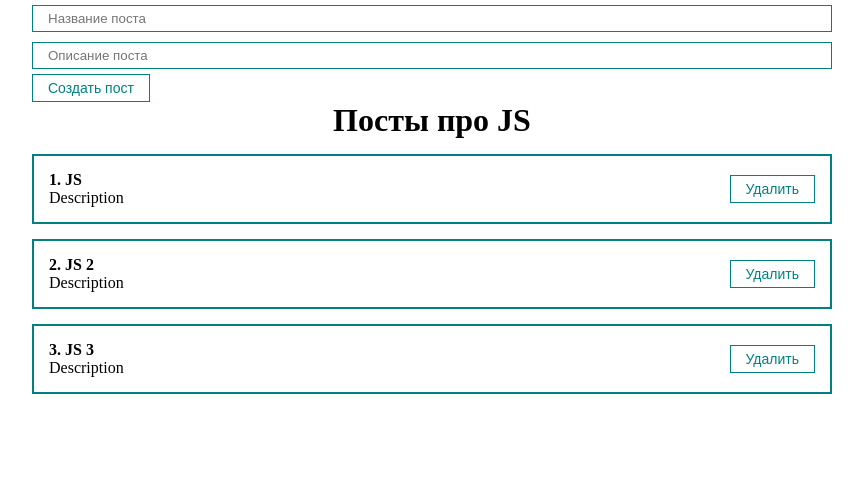
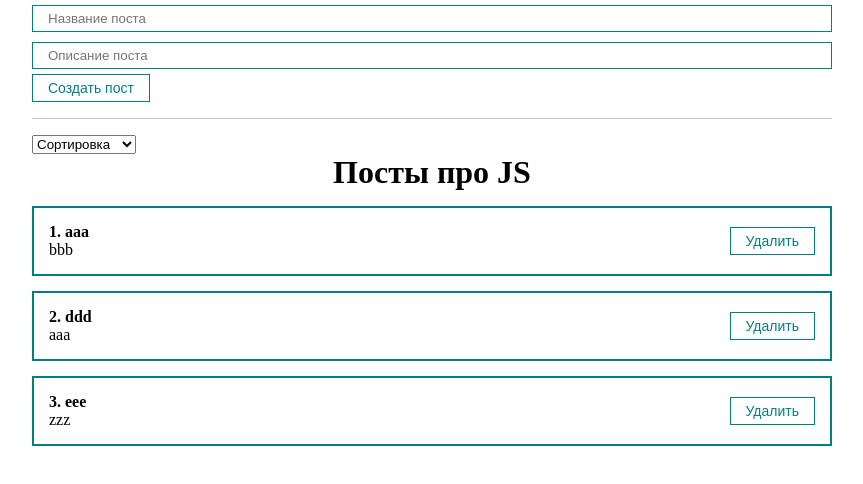
Before and after one commit to EvgenyMinin/React_Basic_2021, a React (Create React App) app: page / in a window 1280 px wide. Shown: the top 484 px of the page, without its empty margins (208-1071 px from the left). Built offline with nearby package versions, Linux system fonts and the light colour scheme.

Commit message:
added sorting posts

```diff
--- a/src/App.module.css
+++ b/src/App.module.css
@@ -2,3 +2,7 @@
   margin-top: 16px;
   text-align: center;
 }
+
+.selectContainer {
+  margin-top: 16px;
+}
--- a/src/App.tsx
+++ b/src/App.tsx
@@ -6,13 +6,21 @@ import { Post } from './models/Post';
 
 import './styles/App.css';
 import css from './App.module.css';
+import Select from './components/UI/select/Select';
+import { Option } from './models/types';
+
+const sortOptions: Option[] = [
+  { value: 'title', name: 'По названию' },
+  { value: 'body', name: 'По описанию' },
+];
 
 const App = () => {
   const [posts, setPosts] = useState<Post[]>([
-    { id: 1, title: 'JS', body: 'Description' },
-    { id: 2, title: 'JS 2', body: 'Description' },
-    { id: 3, title: 'JS 3', body: 'Description' },
+    { id: 1, title: 'aaa', body: 'bbb' },
+    { id: 2, title: 'ddd', body: 'aaa' },
+    { id: 3, title: 'eee', body: 'zzz' },
   ]);
+  const [selectedSort, setSelectedSort] = useState<string>('');
 
   const createPostHandler = (newPost: Post) => {
     setPosts([...posts, newPost]);
@@ -22,9 +30,25 @@ const App = () => {
     setPosts(posts.filter(p => p.id !== id));
   };
 
+  const sortPost = (sort: string) => {
+    setSelectedSort(sort);
+    const sorted = [...posts].sort((a, b) => a[sort as keyof Omit<Post, 'id'>].localeCompare(b[sort as keyof Omit<Post, 'id'>]));
+    setPosts(sorted);
+  };
+
   return (
     <div className="app">
       <PostForm onCreatePost={createPostHandler} />
+
+      <div className={css.selectContainer}>
+        <Select
+          value={selectedSort}
+          onChange={sortPost}
+          defaultValue="Сортировка"
+          options={sortOptions}
+        />
+      </div>
+
       {posts.length ? (
         <PostList posts={posts} title="Посты про JS" removePost={removePost} />
       ) : (
--- /dev/null
+++ b/src/components/PostForm.module.css
@@ -0,0 +1,4 @@
+.form {
+  border-bottom: 1px solid #c4c4c4;
+  padding-bottom: 16px;
+}
--- a/src/components/PostForm.tsx
+++ b/src/components/PostForm.tsx
@@ -2,6 +2,8 @@ import React, { ChangeEvent, MouseEvent, useState } from 'react';
 import { Post } from '../models/Post';
 import Button from './UI/button/Button';
 import Input from './UI/input/Input';
+
+import css from './PostForm.module.css';
 
 interface PostInput {
   title: string;
@@ -38,7 +40,7 @@ const PostForm = ({ onCreatePost }: PostFormProps) => {
     });
   };
   return (
-    <form>
+    <form className={css.form}>
       <Input
         type="text"
         name="title"
--- /dev/null
+++ b/src/components/UI/select/Select.tsx
@@ -0,0 +1,30 @@
+import React, { ChangeEvent } from 'react';
+import { Option } from '../../../models/types';
+
+interface SelectProps {
+  options: Option[];
+  defaultValue: string;
+  value: string;
+  onChange: (value: string) => void;
+}
+
+const Select = ({ value, options, defaultValue, onChange }: SelectProps) => {
+  const onChangeHandler = (e: ChangeEvent<HTMLSelectElement>) => {
+    onChange(e.target.value);
+  };
+
+  return (
+    <select value={value} onChange={onChangeHandler}>
+      <option disabled value="">
+        {defaultValue}
+      </option>
+      {options.map(({ value, name }) => (
+        <option value={value} key={value}>
+          {name}
+        </option>
+      ))}
+    </select>
+  );
+};
+
+export default Select;
--- /dev/null
+++ b/src/models/types.ts
@@ -0,0 +1,4 @@
+export type Option = {
+  value: string;
+  name: string;
+};
```
Also changed, not shown: src/components/UI/select/Select.module.css (added).
